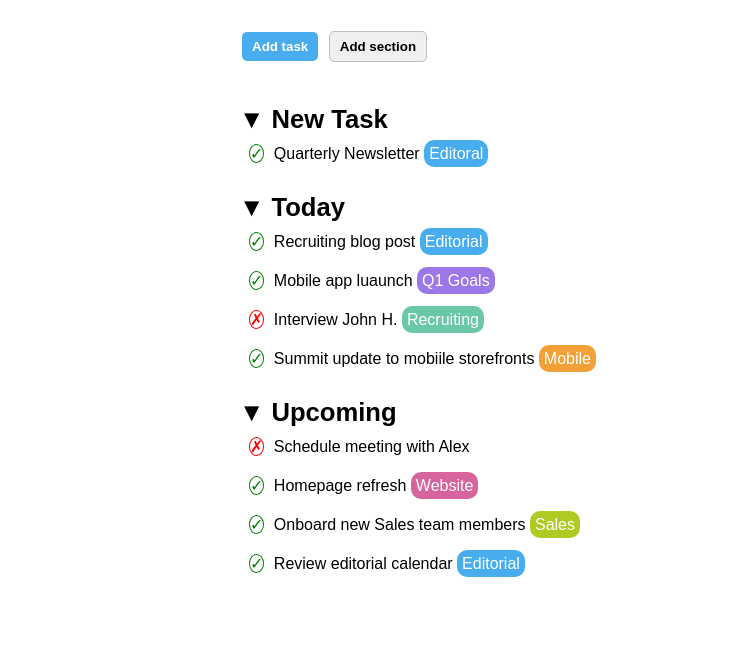
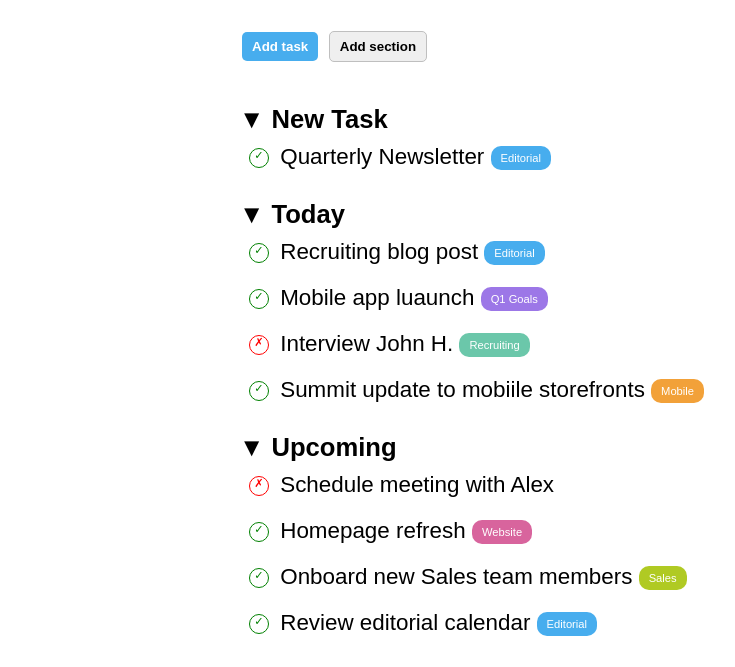
Before and after one commit to GemelliAngelo/html-css-toboolist, a plain HTML site: page index.html in a window 1280 px wide. Shown: the part 133-800 px from the top of the page, without its empty margins (1-736 px from the left). Drawn offline with Linux system fonts and the light colour scheme.

Commit message:
complete project

```diff
--- a/css/style.css
+++ b/css/style.css
@@ -67,6 +67,7 @@
 
   .list-item {
     padding: 10px;
+    font-size: 1.4rem
   }
 
   .check-symbol {
@@ -74,6 +75,12 @@
     border: 1px solid currentColor;
     border-radius: 50%;
     margin-right: 5px;
+    font-size: .7rem;
+    display: inline-block;
+    height: 20px;
+    width: 20px;
+    text-align: center;
+    vertical-align: middle;
   }
 
   .cross-symbol {
@@ -81,46 +88,76 @@
     border: 1px solid currentColor;
     border-radius: 50%;
     margin-right: 5px;
+    font-size: .7rem;
+    display: inline-block;
+    height: 20px;
+    width: 20px;
+    text-align: center;
+    vertical-align: middle;
   }
 
   .editorial {
     color: white;
     background-color: #47adee;
     border-radius: 10px;
-    padding: 5px;
+    padding: 6px 10px;
+    font-size: .7rem;
+    display: inline-block;
+    text-align: center;
+    vertical-align: middle;
   }
 
   .q1-goals {
     color: white;
     background-color: #9c77e7;
     border-radius: 10px;
-    padding: 5px;
+    padding: 6px 10px;
+    font-size: .7rem;
+    display: inline-block;
+    text-align: center;
+    vertical-align: middle;
   }
 
   .recruiting {
     color: white;
     background-color: #6bc7aa;
     border-radius: 10px;
-    padding: 5px;
+    padding: 6px 10px;
+    font-size: .7rem;
+    display: inline-block;
+    text-align: center;
+    vertical-align: middle;
   }
 
   .mobile {
     color: white;
     background-color: #f2a139;
     border-radius: 10px;
-    padding: 5px;
+    padding: 6px 10px;
+    font-size: .7rem;
+    display: inline-block;
+    text-align: center;
+    vertical-align: middle;
   }
 
   .website {
     color: white;
     background-color: #d8649d;
     border-radius: 10px;
-    padding: 5px;
+    padding: 6px 10px;
+    font-size: .7rem;
+    display: inline-block;
+    text-align: center;
+    vertical-align: middle;
   }
 
   .sales {
     color: white;
     background-color: #b0ca23;
     border-radius: 10px;
-    padding: 5px;
+    padding: 6px 10px;
+    font-size: .7rem;
+    display: inline-block;
+    text-align: center;
+    vertical-align: middle;
   }
--- a/index.html
+++ b/index.html
@@ -31,7 +31,7 @@
 
                 <ul>
                     <li class="list-item"><span class="check-symbol">&check;</span> Quarterly Newsletter
-                        <span class="editorial">Editoral</span>
+                        <span class="editorial">Editorial</span>
                     </li>
                 </ul>
 
```
